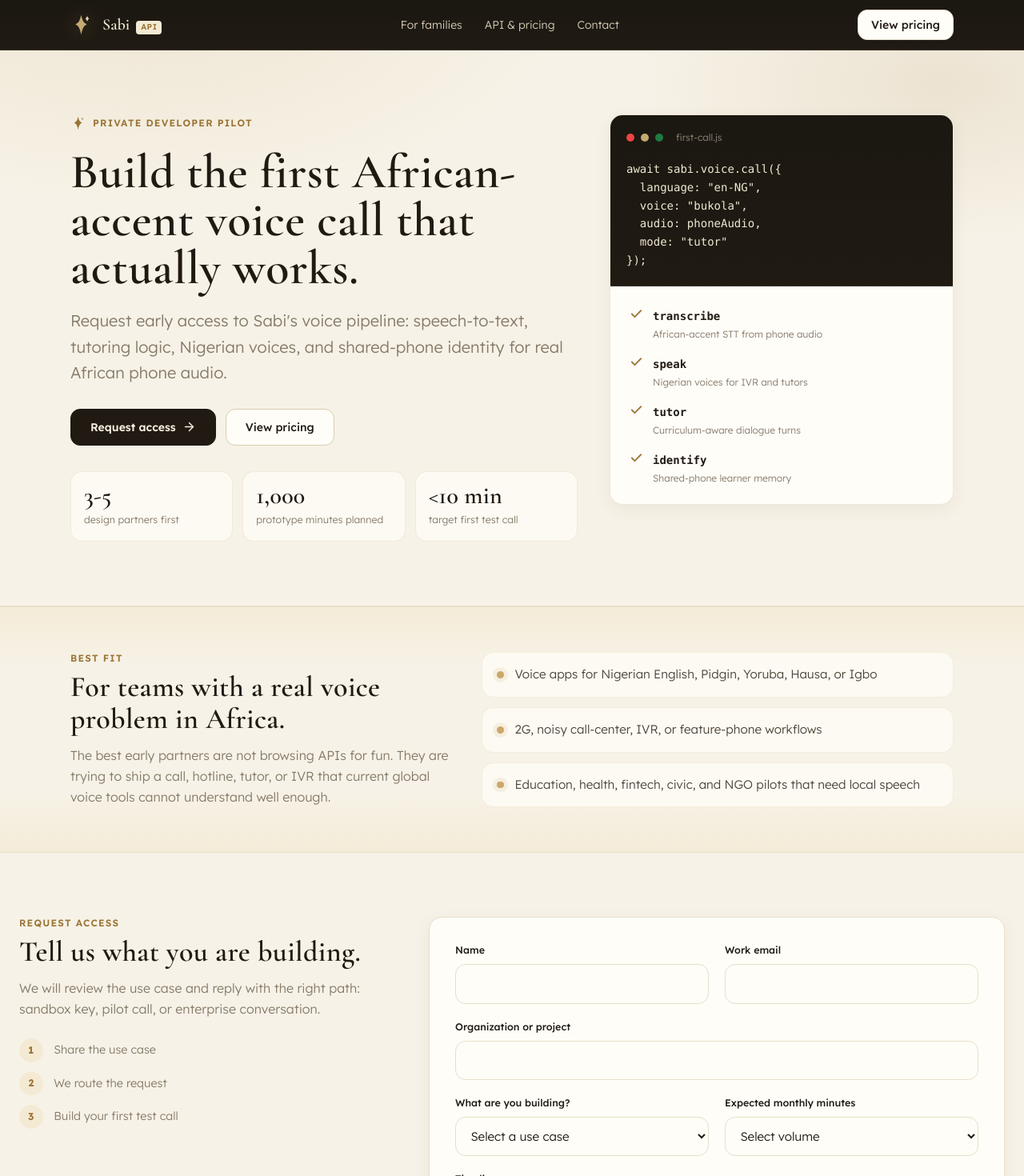
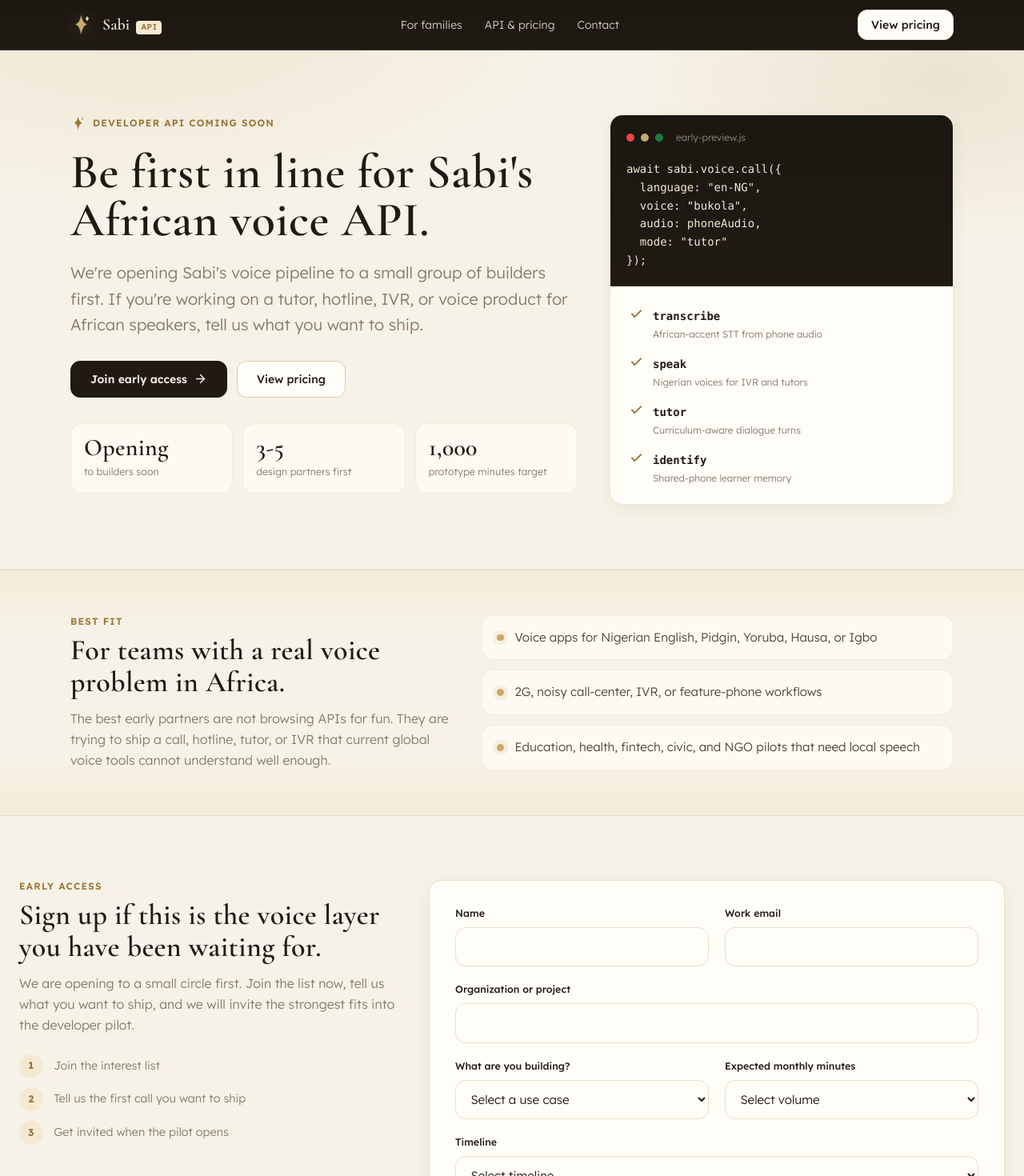
Before and after one commit to thegirwhocodes/Education-for-Equality, a Next.js app: page /sabi/developers in a window 1280 px wide. Shown: the top 1470 px of the page at 80% size. Built offline with nearby package versions, Linux system fonts and the light colour scheme; no server answers.

Commit message:
Clarify Sabi developer early access

```diff
--- a/app/sabi/developers/page.tsx
+++ b/app/sabi/developers/page.tsx
@@ -34,11 +34,11 @@
 function buildMailto(form: HTMLFormElement) {
   const data = new FormData(form);
   const value = (key: string) => String(data.get(key) || "").trim();
-  const subject = `Sabi developer access - ${value("organization") || value("name") || "new request"}`;
+  const subject = `Sabi early access - ${value("organization") || value("name") || "new request"}`;
   const body = [
     "Hi Sabi team,",
     "",
-    "I would like early developer access.",
+    "I would love to join the Sabi developer early access list.",
     "",
     `Name: ${value("name")}`,
     `Work email: ${value("email")}`,
@@ -47,10 +47,10 @@
     `Expected monthly minutes: ${value("volume")}`,
     `Timeline: ${value("timeline")}`,
     "",
-    "Accent, language, telephony, or pilot notes:",
+    "Accent, language, telephony, or launch notes:",
     value("notes") || "-",
     "",
-    "Please send next steps for the Sabi developer pilot.",
+    "Please keep me posted and invite me when the developer pilot opens.",
   ].join("\n");
 
   return `mailto:${API_MAIL}?subject=${encodeURIComponent(subject)}&body=${encodeURIComponent(body)}`;
@@ -85,17 +85,17 @@
           <div>
             <p className="inline-flex items-center gap-2 text-xs uppercase tracking-widest sabi-accent-label mb-5">
               <SparkIcon />
-              Private developer pilot
+              Developer API coming soon
             </p>
             <h1 className="sabi-display text-4xl md:text-6xl tracking-tight max-w-3xl mb-5">
-              Build the first African-accent voice call that actually works.
+              Be first in line for Sabi&apos;s African voice API.
             </h1>
             <p className="text-lg md:text-xl leading-relaxed text-[var(--sabi-muted)] max-w-2xl mb-7">
-              Request early access to Sabi&apos;s voice pipeline: speech-to-text, tutoring logic, Nigerian voices, and shared-phone identity for real African phone audio.
+              We&apos;re opening Sabi&apos;s voice pipeline to a small group of builders first. If you&apos;re working on a tutor, hotline, IVR, or voice product for African speakers, tell us what you want to ship.
             </p>
             <div className="flex flex-col sm:flex-row gap-3 mb-8">
               <a href="#request-access" className="sabi-btn-primary inline-flex items-center justify-center gap-2 px-6 py-3 text-sm">
-                Request access <ArrowIcon />
+                Join early access <ArrowIcon />
               </a>
               <Link href="/sabi/pricing" className="sabi-btn-secondary inline-flex items-center justify-center gap-2 px-6 py-3 text-sm">
                 View pricing
@@ -103,9 +103,9 @@
             </div>
             <div className="grid grid-cols-1 sm:grid-cols-3 gap-3 max-w-3xl">
               {[
+                ["Opening", "to builders soon"],
                 ["3-5", "design partners first"],
-                ["1,000", "prototype minutes planned"],
-                ["<10 min", "target first test call"],
+                ["1,000", "prototype minutes target"],
               ].map(([value, label]) => (
                 <div key={label} className="sabi-developer-stat">
                   <div className="sabi-display text-3xl">{value}</div>
@@ -121,7 +121,7 @@
                 <span className="w-2.5 h-2.5 rounded-full bg-[#ef4444]" />
                 <span className="w-2.5 h-2.5 rounded-full bg-[var(--sabi-admin-gold)]" />
                 <span className="w-2.5 h-2.5 rounded-full bg-[var(--sabi-green)]" />
-                <span className="ml-2 text-xs text-[var(--sabi-admin-muted)]">first-call.js</span>
+                <span className="ml-2 text-xs text-[var(--sabi-admin-muted)]">early-preview.js</span>
               </div>
               <pre className="text-xs md:text-sm leading-relaxed overflow-x-auto">
                 <code>{`await sabi.voice.call({
@@ -172,23 +172,23 @@
       <section id="request-access" className="max-w-6xl mx-auto px-6 py-14 md:py-20">
         <div className="grid grid-cols-1 lg:grid-cols-[0.8fr_1.2fr] gap-8 items-start">
           <div className="lg:sticky lg:top-24">
-            <p className="text-xs uppercase tracking-widest sabi-accent-label mb-2">Request access</p>
-            <h2 className="sabi-display text-3xl md:text-4xl mb-3">Tell us what you are building.</h2>
+            <p className="text-xs uppercase tracking-widest sabi-accent-label mb-2">Early access</p>
+            <h2 className="sabi-display text-3xl md:text-4xl mb-3">Sign up if this is the voice layer you have been waiting for.</h2>
             <p className="text-[var(--sabi-muted)] leading-relaxed mb-6">
-              We will review the use case and reply with the right path: sandbox key, pilot call, or enterprise conversation.
+              We are opening to a small circle first. Join the list now, tell us what you want to ship, and we will invite the strongest fits into the developer pilot.
             </p>
             <div className="sabi-pilot-strip">
               <div>
                 <span>1</span>
-                <p>Share the use case</p>
+                <p>Join the interest list</p>
               </div>
               <div>
                 <span>2</span>
-                <p>We route the request</p>
+                <p>Tell us the first call you want to ship</p>
               </div>
               <div>
                 <span>3</span>
-                <p>Build your first test call</p>
+                <p>Get invited when the pilot opens</p>
               </div>
             </div>
           </div>
@@ -259,15 +259,15 @@
 
             <div className="mt-6 flex flex-col sm:flex-row sm:items-center gap-4 justify-between">
               <p className="text-xs leading-relaxed text-[var(--sabi-muted)] max-w-md">
-                This opens a pre-filled email to {API_MAIL}. No payment details, no sales calendar before we know the use case.
+                This opens a pre-filled email to {API_MAIL}. No payment details, no calendar wall, just a clean way to raise your hand.
               </p>
               <button type="submit" className="sabi-btn-primary inline-flex items-center justify-center gap-2 px-6 py-3 text-sm">
-                Send request <ArrowIcon />
+                Join the list <ArrowIcon />
               </button>
             </div>
             {sent && (
               <p className="mt-4 text-sm text-[var(--sabi-green)]">
-                Your email draft is ready. Send it from your mail app so we can reply with next steps.
+                Your email draft is ready. Send it from your mail app and we will know you want in.
               </p>
             )}
           </form>
--- a/app/sabi/pricing/page.tsx
+++ b/app/sabi/pricing/page.tsx
@@ -78,26 +78,26 @@
     name: "Free",
     price: "$0",
     unit: "",
-    tagline: "1,000 minutes/month, free forever.",
-    description: "Build a whole prototype before you pay a cent. No card required.",
-    cta: "Start free",
+    tagline: "1,000 minutes/month planned for early builders.",
+    description: "Join the early access list and build the first prototype when the pilot opens.",
+    cta: "Join early access",
     href: DEVELOPER_ACCESS,
     highlighted: false,
     features: [
-      "1,000 conversation minutes / month",
+      "First 1,000 prototype minutes when the pilot opens",
       "Nigerian English STT + LLM + TTS",
       "Default Nigerian voice",
-      "Interactive sandbox + full docs",
-      "Community support",
+      "Sandbox and docs rolling out with early access",
+      "Feedback loop with the Sabi team",
     ],
   },
   {
     name: "Pay as you go",
     price: "$0.06",
     unit: "/min",
-    tagline: "Everything, self-serve. Volume discounts apply automatically.",
-    description: "The full pipeline in one call. Instant API key, no sales call.",
-    cta: "Get API key",
+    tagline: "The public-beta rate we are building toward.",
+    description: "For teams that want the full pipeline as soon as Sabi opens to developers.",
+    cta: "Join waitlist",
     href: DEVELOPER_ACCESS,
     highlighted: true,
     features: [
@@ -107,7 +107,7 @@
       "Adaptive per-caller memory",
       "À la carte primitives (transcribe / speak)",
       "Automatic volume pricing (see below)",
-      "99.9% uptime SLA · email support",
+      "Design-partner onboarding support",
     ],
   },
   {
@@ -473,14 +473,14 @@
       <section className="border-t sabi-pricing-cta" style={{ borderColor: "var(--sabi-border)" }}>
         <div className="max-w-3xl mx-auto px-6 py-20 text-center text-white">
           <Reveal>
-            <h2 className="sabi-display text-3xl md:text-4xl mb-4">Ship your first African-accent call today</h2>
-            <p className="text-lg opacity-90 mb-8">1,000 minutes free every month. No card. No sales call.</p>
+            <h2 className="sabi-display text-3xl md:text-4xl mb-4">Want to build on Sabi when the API opens?</h2>
+            <p className="text-lg opacity-90 mb-8">Join the early access list. We are inviting the first serious builders into the developer pilot.</p>
             <div className="flex flex-col sm:flex-row gap-4 justify-center">
               <Link href={DEVELOPER_ACCESS} className="sabi-cta-primary inline-flex items-center justify-center gap-2 px-8 py-4 rounded-xl text-base font-bold">
-                Get API key <ArrowIcon />
+                Join early access <ArrowIcon />
               </Link>
               <Link href={DEVELOPER_ACCESS} className="sabi-cta-secondary inline-flex items-center justify-center gap-2 px-8 py-4 rounded-xl text-base font-semibold border-2 border-white/40 hover:bg-white/10 transition-colors">
-                Talk to sales
+                Tell us your use case
               </Link>
             </div>
           </Reveal>
--- a/components/sabi/SabiShellNav.tsx
+++ b/components/sabi/SabiShellNav.tsx
@@ -9,8 +9,8 @@
   const onPricing = pathname?.startsWith("/sabi/pricing");
   const onDevelopers = pathname?.startsWith("/sabi/developers");
   const ctaHref = onDevelopers ? "/sabi/pricing" : "/sabi/developers";
-  const ctaLabel = onDevelopers ? "View pricing" : onPricing ? "Get API key" : "For developers";
-  const ctaMobileLabel = onDevelopers ? "Pricing" : onPricing ? "API key" : "For developers";
+  const ctaLabel = onDevelopers ? "View pricing" : onPricing ? "Join early access" : "For developers";
+  const ctaMobileLabel = onDevelopers ? "Pricing" : onPricing ? "Join list" : "For developers";
 
   const linkClass = (href: string) => {
     const active = pathname === href || (href !== "/sabi" && pathname?.startsWith(href));
```
